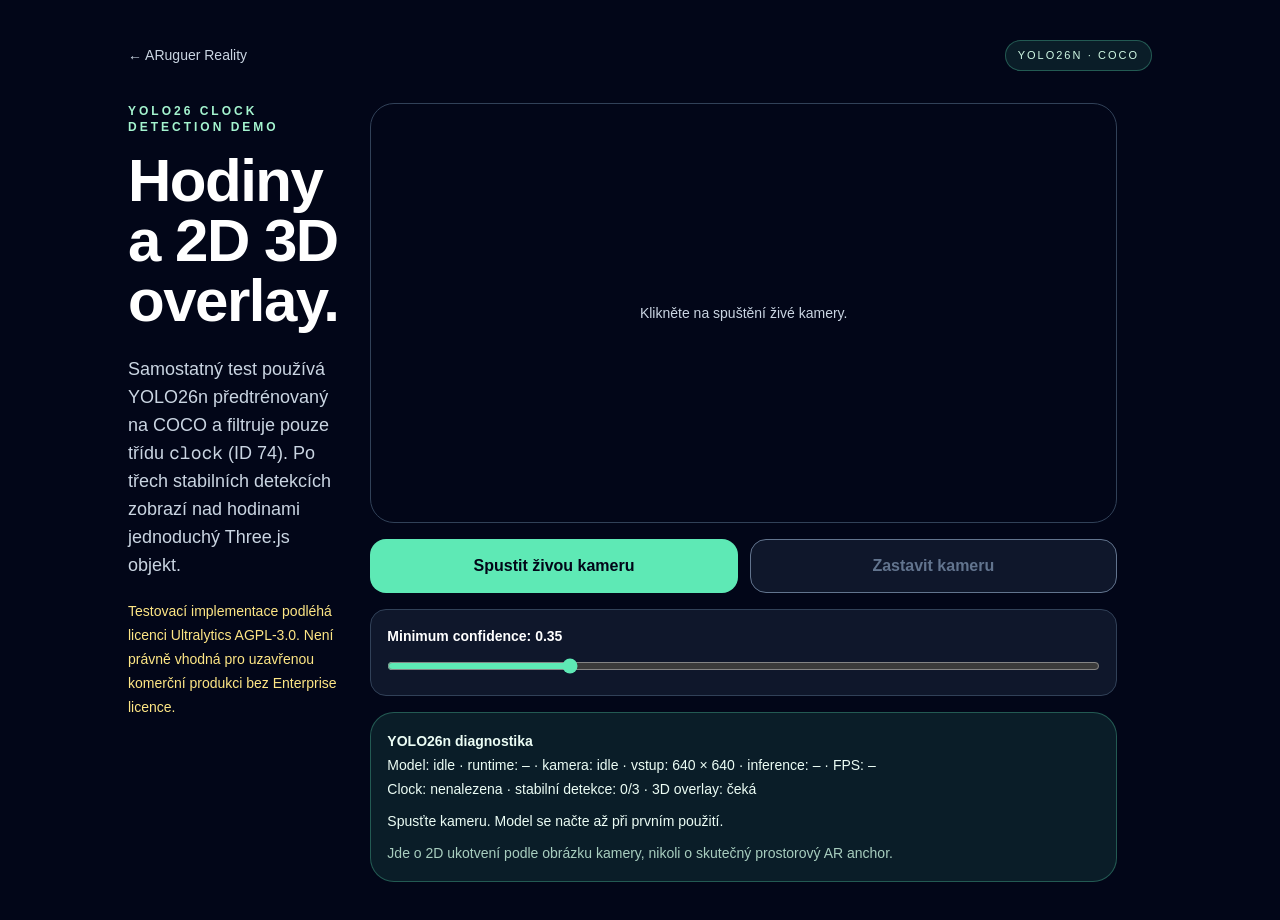
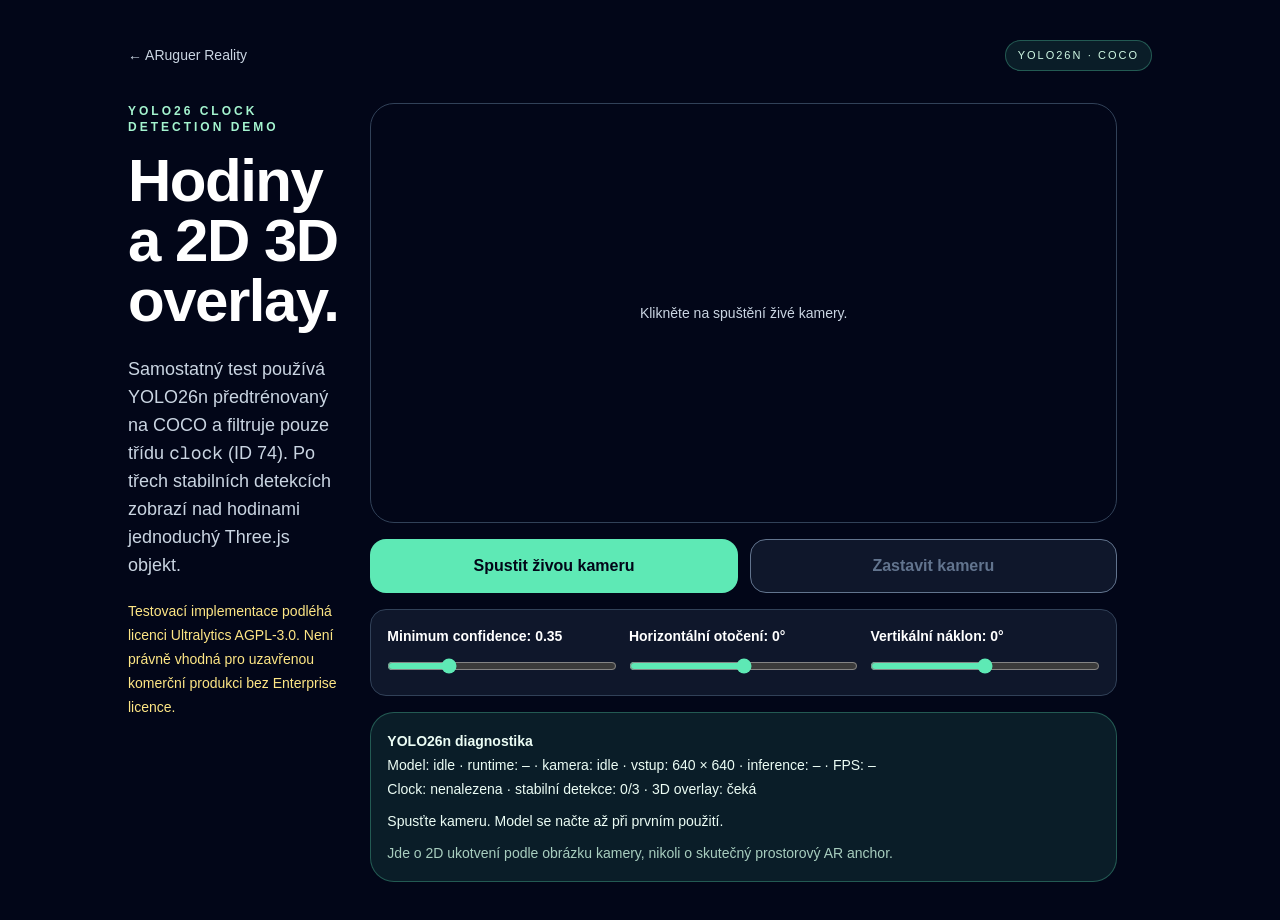
Before and after one commit to kristovanoha/aruguer-webar, a Next.js app: page /ar/vision/yolo26-clock in a window 1280 px wide. Built offline with nearby package versions, Linux system fonts and the light colour scheme.

Commit message:
parametry

```diff
--- a/src/features/ar/object-tracking/Yolo26ClockDetectionDemo.tsx
+++ b/src/features/ar/object-tracking/Yolo26ClockDetectionDemo.tsx
@@ -46,6 +46,8 @@ export default function Yolo26ClockDetectionDemo() {
   const overlayRuntimeRef = useRef<OverlayRuntime | null>(null);
   const sourceRef = useRef<SourceInfo | null>(null);
   const viewportRef = useRef<SourceInfo>({ width: 0, height: 0 });
+  const horizontalRotationRef = useRef(0);
+  const verticalRotationRef = useRef(0);
   const [cameraState, setCameraState] = useState<CameraState>("idle");
   const [modelState, setModelState] = useState<ModelState>("idle");
   const [runtime, setRuntime] = useState("–");
@@ -59,6 +61,8 @@ export default function Yolo26ClockDetectionDemo() {
   const [fps, setFps] = useState<number | null>(null);
   const [stableDetections, setStableDetections] = useState(0);
   const [overlayVisible, setOverlayVisible] = useState(false);
+  const [horizontalRotation, setHorizontalRotation] = useState(0);
+  const [verticalRotation, setVerticalRotation] = useState(0);
   const lastInferenceAtRef = useRef(0);
 
   const releaseModel = useCallback(() => {
@@ -102,6 +106,8 @@ export default function Yolo26ClockDetectionDemo() {
     const size = Math.max(20, Math.min(geometry.width, geometry.height) * 0.88);
     overlay.object.position.set(centerX, centerY, 0);
     overlay.object.lookAt(centerX, centerY, overlay.camera.position.z);
+    overlay.object.rotateY(horizontalRotationRef.current * Math.PI / 180);
+    overlay.object.rotateX(verticalRotationRef.current * Math.PI / 180);
     overlay.object.scale.set(size, size, size);
     overlay.object.visible = performance.now() - lastOverlayAtRef.current <= LOST_DETECTION_GRACE_MS;
   }, []);
@@ -281,7 +287,7 @@ export default function Yolo26ClockDetectionDemo() {
   return <section className="space-y-4" aria-labelledby="yolo26-heading">
     <div ref={hostRef} className="relative aspect-[3/4] min-h-[420px] overflow-hidden rounded-3xl border border-slate-700 bg-slate-950 sm:aspect-video"><video ref={videoRef} muted playsInline className="absolute inset-0 h-full w-full object-cover" aria-label="Živá zadní kamera pro YOLO26" />{cameraState !== "running" && <div className="absolute inset-0 flex items-center justify-center px-6 text-center text-sm text-slate-300">Klikněte na spuštění živé kamery.</div>}{visibleBox && <div className="pointer-events-none absolute border-2 border-emerald-300" style={visibleBox}><span className="absolute left-0 top-0 -translate-y-full whitespace-nowrap bg-slate-950 px-1.5 py-0.5 text-[10px] font-bold text-white">clock {Math.round((clock?.score ?? 0) * 100)} %</span></div>}</div>
     <div className="grid gap-3 sm:grid-cols-2"><button type="button" onClick={() => void startCamera()} disabled={cameraState === "starting" || cameraState === "running"} className="rounded-2xl bg-emerald-300 px-5 py-3.5 font-bold text-slate-950 disabled:cursor-not-allowed disabled:bg-slate-700">{cameraState === "starting" ? "Spouštím…" : "Spustit živou kameru"}</button><button type="button" onClick={stopCamera} disabled={cameraState !== "running"} className="rounded-2xl border border-slate-500 bg-slate-900 px-5 py-3.5 font-bold text-white disabled:cursor-not-allowed disabled:text-slate-500">Zastavit kameru</button></div>
-    <label className="block rounded-2xl border border-slate-700 bg-slate-900 p-4 text-sm font-semibold text-white">Minimum confidence: {confidence.toFixed(2)}<input className="mt-3 w-full accent-emerald-300" type="range" min="0.2" max="0.8" step="0.05" value={confidence} onChange={(event) => setConfidence(Number(event.target.value))} /></label>
+    <div className="grid gap-3 rounded-2xl border border-slate-700 bg-slate-900 p-4 sm:grid-cols-3"><label className="text-sm font-semibold text-white">Minimum confidence: {confidence.toFixed(2)}<input className="mt-3 w-full accent-emerald-300" type="range" min="0.2" max="0.8" step="0.05" value={confidence} onChange={(event) => setConfidence(Number(event.target.value))} /></label><label className="text-sm font-semibold text-white">Horizontální otočení: {horizontalRotation}°<input className="mt-3 w-full accent-emerald-300" type="range" min="-180" max="180" step="5" value={horizontalRotation} onChange={(event) => { const value = Number(event.target.value); horizontalRotationRef.current = value; setHorizontalRotation(value); }} /></label><label className="text-sm font-semibold text-white">Vertikální náklon: {verticalRotation}°<input className="mt-3 w-full accent-emerald-300" type="range" min="-180" max="180" step="5" value={verticalRotation} onChange={(event) => { const value = Number(event.target.value); verticalRotationRef.current = value; setVerticalRotation(value); }} /></label></div>
     <div className="rounded-3xl border border-emerald-300/30 bg-emerald-300/10 p-4 text-sm leading-6 text-emerald-50"><p id="yolo26-heading" className="font-bold">YOLO26n diagnostika</p><p>Model: {modelState} · runtime: {runtime} · kamera: {cameraState} · vstup: 640 × 640 · inference: {inferenceMs ? `${inferenceMs.toFixed(0)} ms` : "–"} · FPS: {fps ? fps.toFixed(1) : "–"}</p><p>Clock: {clock ? `${Math.round(clock.score * 100)} %` : "nenalezena"} · stabilní detekce: {stableDetections}/{REQUIRED_STABLE_DETECTIONS} · 3D overlay: {overlayVisible ? "viditelný" : "čeká"}</p>{error && <p className="mt-2 font-semibold text-red-200">Chyba: {error}</p>}<p className="mt-2">{message}</p><p className="mt-2 text-emerald-100/80">Jde o 2D ukotvení podle obrázku kamery, nikoli o skutečný prostorový AR anchor.</p></div>
   </section>;
 }
```
Also changed, not shown: 1 other file (tests, documents, lock files or other folders).
